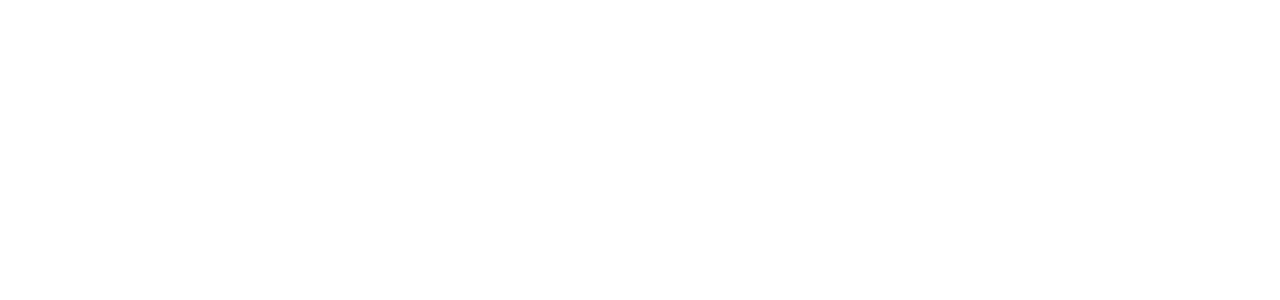
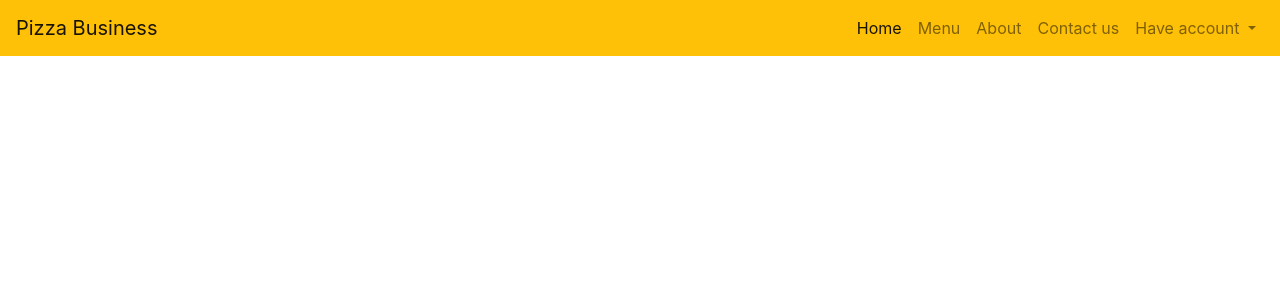
Before and after one commit to Trokolac/Pizza-Business, a PHP site: page / in a window 1280 px wide. Before the commit the part shown is empty. Shown: the top 300 px of the page. Run offline with PHP 8.4, Linux system fonts and the light colour scheme.

Commit message:
Implementing Navbar into the project

```diff
--- a/footer.layout.php
+++ b/footer.layout.php
@@ -1,3 +1,4 @@
+    <!-- Include bootstrap js files -->
     <script src="./js/jquery-3.3.1.min.js"></script>
 	<script src="./js/bootstrap.bundle.min.js"></script>
 
--- a/header.layout.php
+++ b/header.layout.php
@@ -10,3 +10,5 @@
 
 </head>
 <body>
+
+<?php include './navbar.inc.php'; ?>
--- /dev/null
+++ b/navbar.inc.php
@@ -0,0 +1,34 @@
+<!-- This is navbar -->
+
+
+<nav class="navbar navbar-expand-lg navbar-light bg-warning">
+  <a class="navbar-brand" href="#">Pizza Business</a>
+  <button class="navbar-toggler" type="button" data-toggle="collapse" data-target="#navbarNavDropdown" aria-controls="navbarNavDropdown" aria-expanded="false" aria-label="Toggle navigation">
+    <span class="navbar-toggler-icon"></span>
+  </button>
+  <div class="collapse navbar-collapse justify-content-end" id="navbarNavDropdown">
+    <ul class="navbar-nav">
+      <li class="nav-item active">
+        <a class="nav-link" href="#">Home <span class="sr-only">(current)</span></a>
+      </li>
+      <li class="nav-item">
+        <a class="nav-link" href="#">Menu</a>
+      </li>
+      <li class="nav-item">
+        <a class="nav-link" href="#">About</a>
+      </li>
+      <li class="nav-item">
+        <a class="nav-link" href="#">Contact us</a>
+      </li>
+      <li class="nav-item dropdown">
+        <a class="nav-link dropdown-toggle" href="#" id="navbarDropdownMenuLink" data-toggle="dropdown" aria-haspopup="true" aria-expanded="false">
+          Have account
+        </a>
+        <div class="dropdown-menu dropdown-menu-right" aria-labelledby="navbarDropdownMenuLink">
+          <a class="dropdown-item" href="#">Sign up</a>
+          <a class="dropdown-item" href="#">Log in</a>
+        </div>
+      </li>
+    </ul>
+  </div>
+</nav>
```
